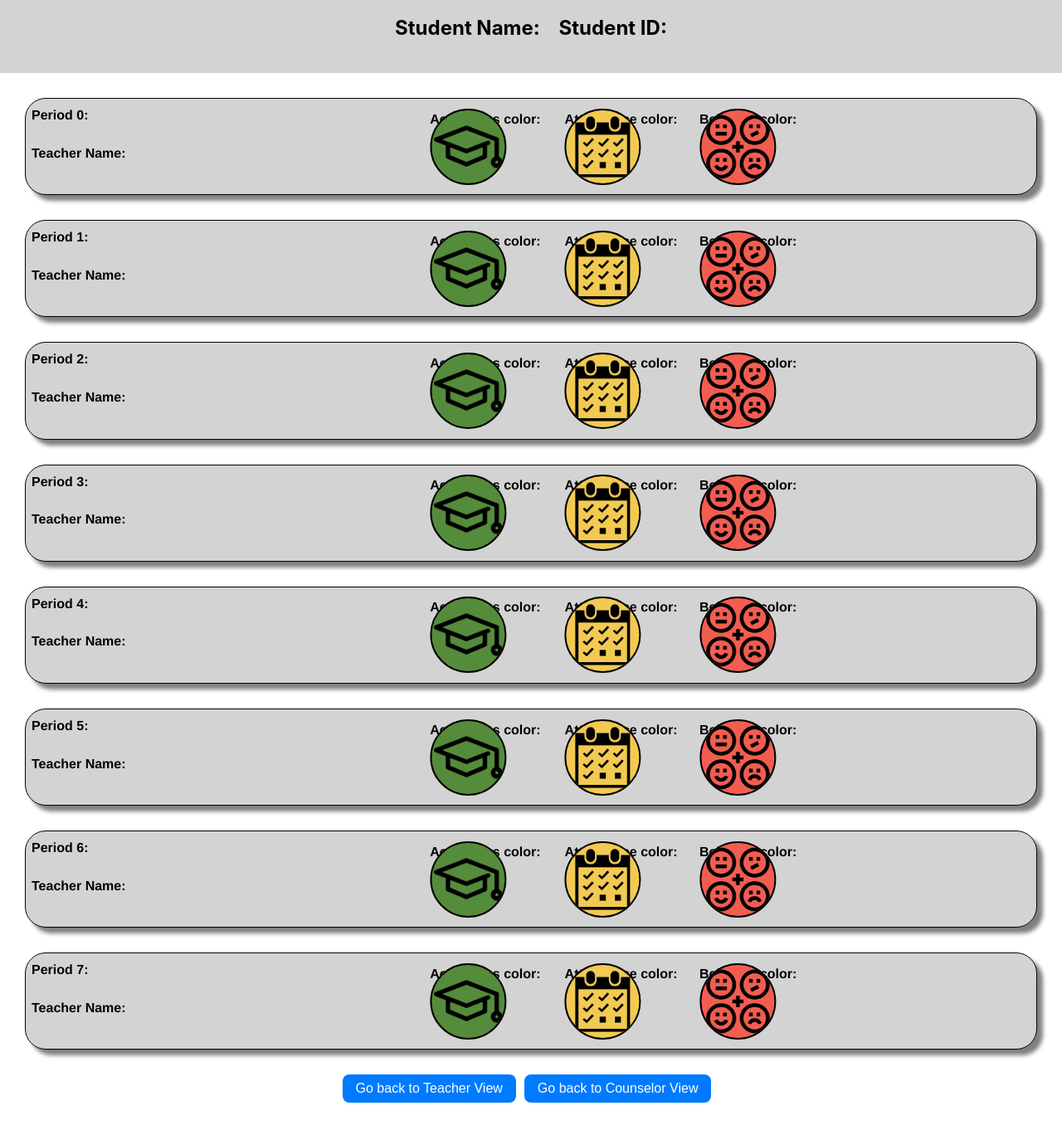
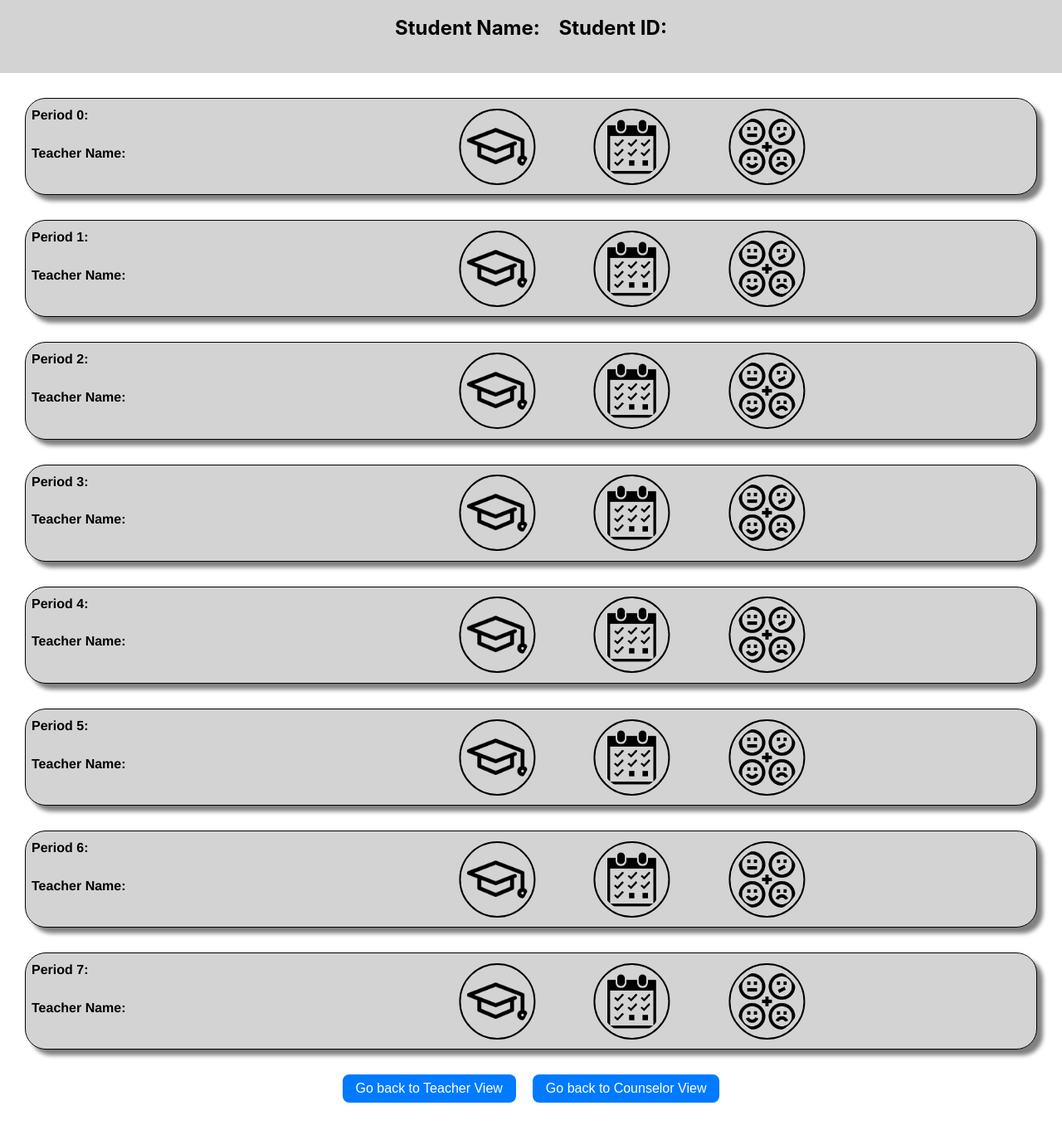
Before and after one commit to bruteforceproject/PortalEd, a React (Create React App) app in the folder frontend/: page /studentOverview in a window 1280 px wide. Shown: the top 1368 px of the page at 83% size. Built offline with nearby package versions, Linux system fonts and the light colour scheme.

Commit message:
Ensured colors are correctly represented given data. #253, fixed spacing of images and butttons #254

```diff
--- a/frontend/src/components/studentOverview.css
+++ b/frontend/src/components/studentOverview.css
@@ -20,6 +20,7 @@ header{
     text-align: left;
    /* padding-right: 30%; */
    left: 10%;
+
 }
 
 /*these are to make the top a clickable link to student history*/
@@ -43,6 +44,7 @@ div.headLink:hover{
 
 .academicsImg, .attendanceImg, .behaviorImg {
     position: relative;
+    display: flex;
     flex: 1;
     align-items: center;
     height: 100%;
@@ -52,6 +54,8 @@ div.headLink:hover{
 
 
   }
+
+
 
 .image-container {
     position: absolute;
@@ -63,6 +67,7 @@ div.headLink:hover{
     height: 80%;
     display: flex;
     justify-content: space-between;
+
     align-items: center;
 
 }
@@ -73,10 +78,11 @@ div.headLink:hover{
     align-items: center;
     height: 100%;
     margin-top: 20px;
+    gap: 20px;
 }
 
 .back-button{
-    margin-right: 10px;
+
     font-size: 1rem;
     background-color: #007aff;
     color: white;
@@ -98,20 +104,8 @@ div.headLink:hover{
     border-radius: 50%;
     object-fit: contain;
     border: 2px solid black;
+    padding: 5px;
 
-
-}
-
-.academicsImg img{
-    background-color: #558c3b;
-}
-
-.attendanceImg img{
-    background-color: #f2ca52;
-}
-
-.behaviorImg img {
-    background-color: #f25d50;
 }
 
 
--- a/frontend/src/components/studentOverview.js
+++ b/frontend/src/components/studentOverview.js
@@ -169,16 +169,13 @@ function StudentOverview() {
 
             <div class="image-container">
               <span className="academicsImg">
-                <img src={require("./academics.png")} alt="test" />
-                <b>Academics color: </b> {academicsData[0]?.color}
+                <img src={require("./academics.png")} alt="test" style={{ backgroundColor: academicsData[0]?.color }}/>
               </span>
               <span className="attendanceImg">
-                <img src={require("./attendance.png")} alt="test" />
-                <b>Attendance color: </b> {attendanceData[0]?.color}
+                <img src={require("./attendance.png")} alt="test" style={{ backgroundColor: attendanceData[0]?.color }}/>
               </span>
               <span className="behaviorImg">
-                <img src={require("./behavior.png")} alt="test" />
-                <b>Behavior color: </b> {behaviorData[0]?.color}
+                <img src={require("./behavior.png")} alt="test" style={{ backgroundColor: behaviorData[0]?.color }}/>
               </span>
             </div>
 
@@ -197,16 +194,13 @@ function StudentOverview() {
             </div>
             <div class="image-container">
               <span className="academicsImg">
-                <img src={require("./academics.png")} alt="test" />
-                <b>Academics color: </b> {academicsData[1]?.color}
+                  <img src={require("./academics.png")} alt="test"  style={{ backgroundColor: academicsData[1]?.color }}/>
               </span>
               <span className="attendanceImg">
-                <img src={require("./attendance.png")} alt="test" />
-                <b>Attendance color: </b> {attendanceData[1]?.color}
+                <img src={require("./attendance.png")} alt="test" style={{ backgroundColor: attendanceData[1]?.color }}/>
               </span>
               <span className="behaviorImg">
-                <img src={require("./behavior.png")} alt="test" />
-                <b>Behavior color: </b> {behaviorData[1]?.color}
+                <img src={require("./behavior.png")} alt="test" style={{ backgroundColor: behaviorData[1]?.color }}/>
               </span>
             </div>
           </div>
@@ -223,16 +217,13 @@ function StudentOverview() {
             </div>
             <div class="image-container">
               <span className="academicsImg">
-                <img src={require("./academics.png")} alt="test" />
-                <b>Academics color: </b> {academicsData[2]?.color}
+                <img src={require("./academics.png")} alt="test" style={{ backgroundColor: academicsData[2]?.color }}/>
               </span>
               <span className="attendanceImg">
-                <img src={require("./attendance.png")} alt="test" />
-                <b>Attendance color: </b> {attendanceData[2]?.color}
+                <img src={require("./attendance.png")} alt="test" style={{ backgroundColor: attendanceData[2]?.color }}/>
               </span>
               <span className="behaviorImg">
-                <img src={require("./behavior.png")} alt="test" />
-                <b>Behavior color: </b> {behaviorData[2]?.color}
+                <img src={require("./behavior.png")} alt="test" style={{ backgroundColor: behaviorData[2]?.color }}/>
               </span>
             </div>
           </div>
@@ -249,16 +240,13 @@ function StudentOverview() {
             </div>
             <div class="image-container">
               <span className="academicsImg">
-                <img src={require("./academics.png")} alt="test" />
-                <b>Academics color: </b> {academicsData[3]?.color}
+                <img src={require("./academics.png")} alt="test" style={{ backgroundColor: academicsData[3]?.color }}/>
               </span>
               <span className="attendanceImg">
-                <img src={require("./attendance.png")} alt="test" />
-                <b>Attendance color: </b> {attendanceData[3]?.color}
+                <img src={require("./attendance.png")} alt="test" style={{ backgroundColor: attendanceData[3]?.color }}/>
               </span>
               <span className="behaviorImg">
-                <img src={require("./behavior.png")} alt="test" />
-                <b>Behavior color: </b> {behaviorData[3]?.color}
+                <img src={require("./behavior.png")} alt="test" style={{ backgroundColor: behaviorData[3]?.color }}/>
               </span>
             </div>
           </div>
@@ -275,16 +263,13 @@ function StudentOverview() {
             </div>
             <div class="image-container">
               <span className="academicsImg">
-                <img src={require("./academics.png")} alt="test" />
-                <b>Academics color: </b> {academicsData[4]?.color}
+                <img src={require("./academics.png")} alt="test" style={{ backgroundColor: academicsData[4]?.color }}/>
               </span>
               <span className="attendanceImg">
-                <img src={require("./attendance.png")} alt="test" />
-                <b>Attendance color: </b> {attendanceData[4]?.color}
+                <img src={require("./attendance.png")} alt="test" style={{ backgroundColor: attendanceData[4]?.color }}/>
               </span>
               <span className="behaviorImg">
-                <img src={require("./behavior.png")} alt="test" />
-                <b>Behavior color: </b> {behaviorData[4]?.color}
+                <img src={require("./behavior.png")} alt="test" style={{ backgroundColor: behaviorData[4]?.color }}/>
               </span>
             </div>
           </div>
@@ -301,16 +286,13 @@ function StudentOverview() {
             </div>
             <div class="image-container">
               <span className="academicsImg">
-                <img src={require("./academics.png")} alt="test" />
-                <b>Academics color: </b> {academicsData[5]?.color}
+                <img src={require("./academics.png")} alt="test" style={{ backgroundColor: academicsData[5]?.color }}/>
               </span>
               <span className="attendanceImg">
-                <img src={require("./attendance.png")} alt="test" />
-                <b>Attendance color: </b> {attendanceData[5]?.color}
+                <img src={require("./attendance.png")} alt="test" style={{ backgroundColor: attendanceData[5]?.color }}/>
               </span>
               <span className="behaviorImg">
-                <img src={require("./behavior.png")} alt="test" />
-                <b>Behavior color: </b> {behaviorData[5]?.color}
+                <img src={require("./behavior.png")} alt="test" style={{ backgroundColor: behaviorData[5]?.color }}/>
               </span>
             </div>
           </div>
@@ -327,16 +309,13 @@ function StudentOverview() {
             </div>
             <div class="image-container">
               <span className="academicsImg">
-                <img src={require("./academics.png")} alt="test" />
-                <b>Academics color: </b> {academicsData[6]?.color}
+                <img src={require("./academics.png")} alt="test" style={{ backgroundColor: academicsData[6]?.color }}/>
               </span>
               <span className="attendanceImg">
-                <img src={require("./attendance.png")} alt="test" />
-                <b>Attendance color: </b> {attendanceData[6]?.color}
+                <img src={require("./attendance.png")} alt="test" style={{ backgroundColor: attendanceData[6]?.color }}/>
               </span>
               <span className="behaviorImg">
-                <img src={require("./behavior.png")} alt="test" />
-                <b>Behavior color: </b> {behaviorData[6]?.color}
+                <img src={require("./behavior.png")} alt="test" style={{ backgroundColor: behaviorData[6]?.color }}/>
               </span>
             </div>
           </div>
@@ -353,16 +332,13 @@ function StudentOverview() {
             </div>
             <div class="image-container">
               <span className="academicsImg">
-                <img src={require("./academics.png")} alt="test" />
-                <b>Academics color: </b> {academicsData[7]?.color}
+                <img src={require("./academics.png")} alt="test" style={{ backgroundColor: academicsData[7]?.color }}/>
               </span>
               <span className="attendanceImg">
-                <img src={require("./attendance.png")} alt="test" />
-                <b>Attendance color: </b> {attendanceData[7]?.color}
+                <img src={require("./attendance.png")} alt="test" style={{ backgroundColor: attendanceData[7]?.color }}/>
               </span>
               <span className="behaviorImg">
-                <img src={require("./behavior.png")} alt="test" />
-                <b>Behavior color: </b> {behaviorData[7]?.color}
+                <img src={require("./behavior.png")} alt="test" style={{ backgroundColor: behaviorData[7]?.color }}/>
               </span>
             </div>
           </div>
```
